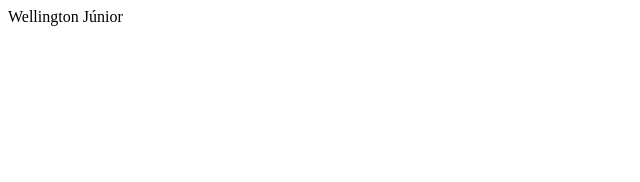
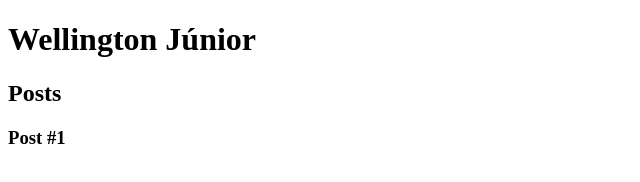
Before and after one commit to juniorfarias/BootcampDIOEveris, a plain HTML site: page index.html in a window 1280 px wide. Shown: the whole page, without its empty margins (0-640 px from the left). Drawn offline with Linux system fonts and the light colour scheme.

Commit message:
Criação da estrutura da página de forma semântica

```diff
--- a/index.html
+++ b/index.html
@@ -5,6 +5,19 @@
         <title>Wellington Júnior</title>
     </head>
     <body>
-        Wellington Júnior
+        <header>
+            <h1>Wellington Júnior</h1>
+        </header>
+        <section>
+            <header>
+                <h2>Posts</h2>
+            </header>
+            <article>
+                <header>
+                    <h3>Post #1</h3>
+                </header>
+            </article>
+        </section>
+        <footer></footer>
     </body>
 </html>
```
